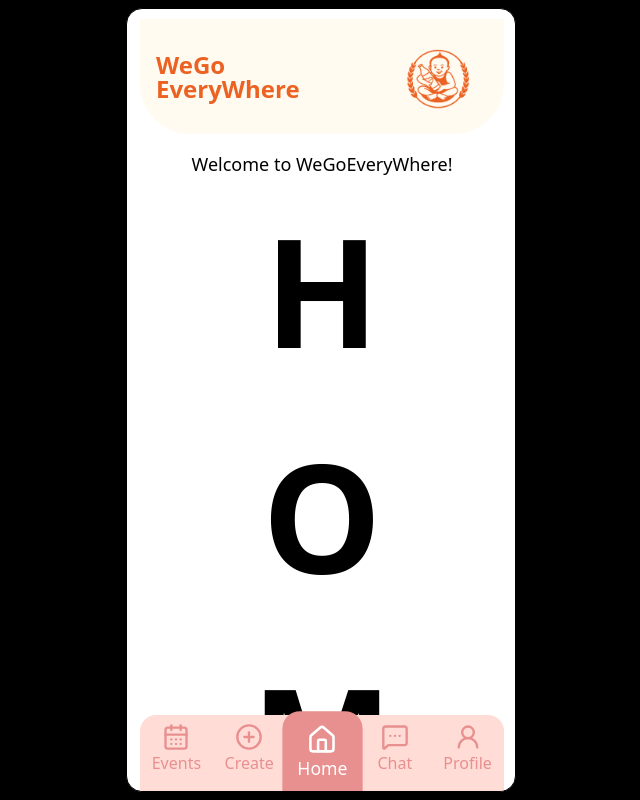
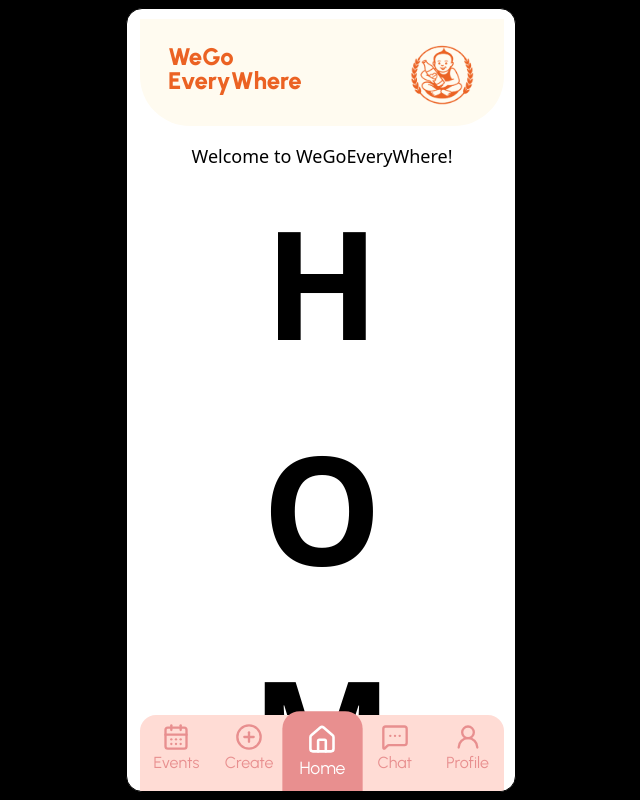
Before and after one commit to tharawaranuset/WeGoEveryWhere, a Next.js app in the folder projects/frontend/: page / in a window 1280 px wide. Shown: the whole page, without its empty margins (319-959 px from the left). Built offline with nearby package versions, Linux system fonts and the light colour scheme.

Commit message:
style : font & style format

```diff
--- a/projects/frontend/src/app/layout.tsx
+++ b/projects/frontend/src/app/layout.tsx
@@ -13,16 +13,9 @@ const urbanist = Urbanist({
   display: "swap",
 });
 
-const karla = Karla({
-  variable: "--font-karla",
-  subsets: ["latin"],
-  weight: ["200", "300", "400", "500", "600", "700", "800"],
-  display: "swap",
-});
-
 export const metadata: Metadata = {
   title: "WeGoEveryWhere",
-  description: "by WeGoEveryWhere SE Project Group 4",
+  description: "by WeGoEveryWhere SE Project Group 2",
 };
 
 export default function RootLayout({
@@ -40,7 +33,7 @@ export default function RootLayout({
       </head>
       <ConfirmProvider>
       <body
-        className={`${karla.variable} ${urbanist.variable} antialiased min-h-dvh bg-black text-white`}
+        className={`${urbanist.variable} antialiased min-h-dvh bg-black text-white`}
       >
         {/* Make Phone at the middle */}
         <div className="min-h-dvh flex items-center justify-center p-2 bg-black">
@@ -58,11 +51,11 @@ export default function RootLayout({
           >
             <div className="size-full flex flex-col overflow-hidden pt-[2px] pb-0 pl-[5px] pr-[3px]">
               <div className="bg-brand-primary">
-        <header className="bg-[#FFFBF0] rounded-b-[50px] px-4 py-6 overflow-hidden">
+                <header className="bg-[var(--color-brand-secondary)] rounded-b-[50px] px-3 py-5 overflow-hidden">
                   <div className="flex items-center justify-between">
-            <h1 className="text-xl sm:text-2xl font-extrabold leading-none">
-              <span className="block text-[#EB6223]">WeGo</span>
-              <span className="block text-[#EB6223]">EveryWhere</span>
+                    <h1 className="text-xl font-alt sm:text-2xl font-extrabold leading-none -translate-y-0.5 sm:-translate-y-1  ml-2 sm:ml-4">
+                      <span className="block text-[var(--color-brand-tertiary)]">WeGo</span>
+                      <span className="block text-[var(--color-brand-tertiary)]">EveryWhere</span>
                     </h1>
                     <Image src="/images/logo.png" alt="Logo" width={100} height={100} />
                   </div>
--- a/projects/frontend/src/components/navbar/Navigationlist.tsx
+++ b/projects/frontend/src/components/navbar/Navigationlist.tsx
@@ -8,7 +8,7 @@ export const Navigationlist = () => {
   const pathname = usePathname();
 
   return (
-    <div className="font-sans flex justify-center items-stretch w-full">
+    <div className="font-alt flex justify-center items-stretch w-full">
       {navLinks.map(({ href, label, icon: Icon }) => {
         const isActive =
           href === "/event" ? pathname.startsWith("/event") : pathname === href;
```
Lines whose indentation alone changed are shown as unchanged.
